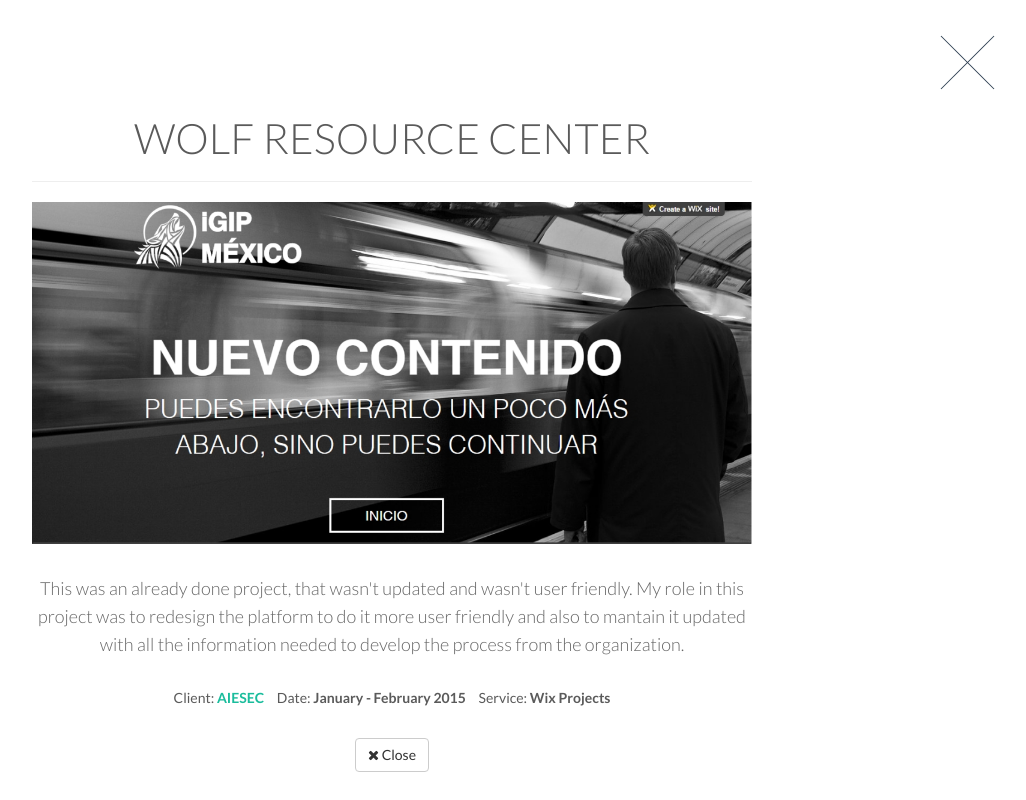
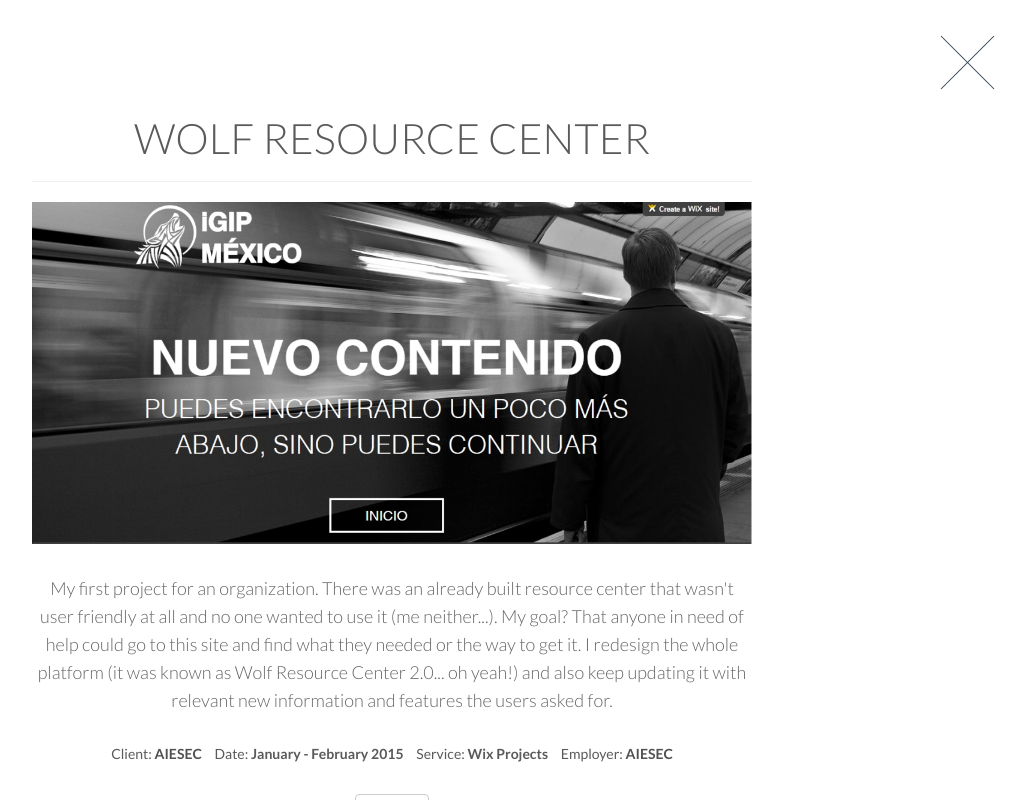
Before and after one commit to Manaric/portfolio, a website: page index.html in a window 1280 px wide. Both pictures are taken after a click on the link 250 px from the left and 1934 px from the top of the page. Shown: the part 1534-2334 px from the top of the page, without its empty margins (248-1274 px from the left). Drawn offline with nearby package versions, Linux system fonts and the light colour scheme; files whose address does not match are found by name.

Commit message:
Updated portfolio information with cooler description

```diff
--- a/assets/css/style.css
+++ b/assets/css/style.css
@@ -105,12 +105,12 @@
   -o-transition: background-color 0.4s linear, color 0.4s linear;
   -ms-transition: background-color 0.4s linear, color 0.4s linear;
   transition: background-color 0.4s linear, color 0.4s linear;
-  color: #1abc9c;
+  color: #515151;
 }
 a :hover,
 a :focus {
   text-decoration: none;
-  color: #696E74;
+  color: #BDBDBD;
 }
 .nopadding {
   padding: 0px !important;
--- a/assets/js/handlebars/data.js
+++ b/assets/js/handlebars/data.js
@@ -13,9 +13,11 @@
 			zoom : "assets/img/portfolio/data/portfolio_00.PNG",
 			href : "http://igipmexico.wix.com/resourcecenter",
 			title : "Wolf Resource Center",
-			description : "This was an already done project, that wasn't updated and wasn't user friendly. My role in this project was to redesign the platform to do it more user friendly and also to mantain it updated with all the information needed to develop the process from the organization.",
+			description : "My first project for an organization. There was an already built resource center that wasn't user friendly at all and no one wanted to use it (me neither...). My goal? That anyone in need of help could go to this site and find what they needed or the way to get it. I redesign the whole platform (it was known as Wolf Resource Center 2.0... oh yeah!) and also keep updating it with relevant new information and features the users asked for.",
 			client : "AIESEC",
-			date : "January - February 2015"
+			date : "January - February 2015",
+			employer : "AIESEC",
+			employer_url : "https://aiesec.org"
 		},
 		{
 			id : 1,
@@ -25,9 +27,11 @@
 			zoom : "assets/img/portfolio/data/portfolio_01.PNG",
 			href : "http://igipmexico.wix.com/wolfacademy",
 			title : "Wolf Academy",
-			description: "This was a project to have all the information to train new members, presentations that are done in national conferences (avoiding data loss) and all training courses that the association offers in this area. I developed it from scratch and mantain it updated.",
+			description : "My team recognized that the other project I did (please see my other project: Wolf Resource Center) was having success and the program directors where using it. So we faced another issue: the members of the committes weren't able to access training material or resources for basic processes, so with the national team we came to the idea of making this platform: Wolf Academy. Here was all the information, videos, trainings, memes (and more!) needed so the members in charge of developing the Global Internship Program could develop their work. The platform was such a hit that the National Board started implementing it in the other areas of the orgranization too!",
 			client : "AIESEC",
-			date : "August 2015"
+			date : "August 2015",
+			employer : "AIESEC",
+			employer_url : "https://aiesec.org"
 		},
 		{
 			id : 2,
@@ -37,9 +41,11 @@
 			zoom : "assets/img/portfolio/data/portfolio_02.png",
 			href : "http://campuscity.com.mx/",
 			title : "Campus City",
-			description : "This is a site for a new project in Chihuahua City. This web page is intended to show information for a non-yet realized project, so most of the information and pictures are from renders and ideas. I was encomended to develop the site from scratch, because the owners had it but they lost it because they stopped paying for hosting so they needed it again.",
+			description : "Is not easy to develop a project from scratch from just images that the client needed in a short period of time. The reason? They lost their past platform due to a lack of backup and losting their host providers. I was encomended to develop the site that looked completely the same as the original one. In my way developing it, I asked the client if they wanted some changes or improvements on it that I added, like a fixed menu bar and a parallax effect on the background image, but everything else should stay the same.",
 			client : "GAMMA Inmobiliaria",
-			date : "July - August 2016"
+			date : "July - August 2016",
+			employer : "SOSTECH",
+			employer_url : "http://sostech.com.mx"
 		},
 		{
 			id : 3,
@@ -49,9 +55,11 @@
 			zoom : "assets/img/portfolio/data/portfolio_03.PNG",
 			href : "http://inmobigamma.com/",
 			title : "Inmobigamma",
-			description : "Inmobigamma is a platform designed to start developing sales for the next year in a newly created section in Chihuahua city. This platform have been developed to be a showcase of a real state company (GAMMA Inmobiliaria) to sell properties, it doesn't include any kind of payment method, but it have useful plugins to deploy properties and other handy stuff for the customer.",
+			description : "The client from Campus City (see my other project) was satisfied with my work developing this site so they encomended another one, this time it was a real state site. This one was of my first projects developing on the WordPress platform, but that didn't mean I wouldn't do my best. It was a lot of research and learning (sorry, newbie...) but at the end I delivered this site, it integrates a first page that welcomes any visitor and explains the company and it have a subdomain that manages all the real state functionality.",
 			client : "GAMMA Inmobiliaria",
-			date : "August 2016"
+			date : "August 2016",
+			employer : "SOSTECH",
+			employer_url : "http://sostech.com.mx"
 		},
 		{
 			id : 4,
@@ -59,11 +67,13 @@
 			img : "assets/img/portfolio/thumbnails/portfolio_04.png",
 			type : "Wordpress Website",
 			zoom : "assets/img/portfolio/data/portfolio_04.png",
-			href : "http://www.a-shirt.club/",
+			href : "https://www.a-shirt.club/",
 			title : "A-Shirt",
-			description : "X-Shirt is a peruvian startup that have a great environmental objective by supplying a really good product to the market. I was in charge of helping them to develop a mockup design for their platform with the new products they want to introduce and also I made design changes using LESS.",
-			client : "X-Shirt",
-			date : "June - August 2016"
+			description : "In the summer of 2016 I went in an intership to Lima, Peru. There I met X-Shirt, a startup trying to make a change in the value chain, mainly with the cotton products, where all receive what they deserve. I loved their idea when I understood completely what they wanted to acheive (search for them! You'll love them too!). Now they aren't called X-Shirt, they changed their name to World Trade Fibers. The platform I developed with them unfortunately is down :( but is nothing bad, because it changed to a new, more robust, scalable and better platform! And the best of all... I'm part of that improvement! If you try to go to A-Shirt (old platform), it will redirect you to the new one, try it, or save it for when you see it in other of my developed projects ;)",
+			client : "World Trade Fibers",
+			date : "June - August 2016",
+			employer : "World Trade Fibers",
+			employer_url : "https://wtf.style/about-us/"
 		},
 		{
 			id : 5,
@@ -71,11 +81,13 @@
 			img : "assets/img/portfolio/thumbnails/portfolio_05.png",
 			type : "Wordpress Website",
 			zoom : "assets/img/portfolio/data/portfolio_05.PNG",
-			href : "http://www.laboratoriosbelar.com/",
+			href : "https://www.laboratoriosbelar.com/",
 			title : "Laboratorios Belar",
-			description : "Laboratorios Belar is a clinic laboratory where anyone can go there to make a lot of different studies. This was a freelancer development and was mainly developed using WordPress and, since it was only a showcase of the clinical test they do, it didn't need any coding.",
+			description : "One of my freelance works (some of them I couldn't add them here because the client never publish them :( is really sad...). I mainly developed this project using WordPress so some features and part of the theme I didn't developed it directly, but I added some functionality too. Maybe will be hard to find because the client change the site since I developed it (they are constantly changing it). But you can enter and see some of my esence is still there.",
 			client : "Laboratorios Belar",
-			date : "May 2016"
+			date : "May 2016",
+			employer : "Freelancer",
+			employer_url : "#"
 		},
 		{
 			id : 6,
@@ -85,9 +97,11 @@
 			zoom : "assets/img/portfolio/data/portfolio_06.PNG",
 			href : "http://www.kleandepot.mx",
 			title : "Klean Depot",
-			description : "This is a site that I was asked to develop in a weekend (literally). This was a freelancer job I did and the client only needed a site that could show some information about them. For this I didn't code anything, only using WordPress plugins and themes to do it (it was also because of the time they gave me).",
+			description : "Another freelance work. This client asked for the site in a weekend (literally, they don't know what is behind development...), because they needed to show it in a demostration next monday. I did my best trying to make the site, unfortunately (I don't know if the client found out that they didn't needed a website or they tried something else to reach their market), they shut down the site :( I'm sad because I liked the site, it was cool... I promise! But it was just online like 6 months.",
 			client : "Klean Depot",
-			date : "June 2016"
+			date : "June 2016",
+			employer : "Freelancer",
+			employer_url : "#"
 		},
 		{
 			id : 7,
@@ -97,9 +111,11 @@
 			zoom : "assets/img/portfolio/data/portfolio_07.PNG",
 			href : "https://m-shirt.club/",
 			title : "M-Shirt",
-			description : "This is the first crowdfunding site that we developed in the company I work for (X-Shirt). The goal for this site is to find people interested in the new product that the company is going to launch and invite them to show their support by crowdfuning the project and, by that, receiving a new product. In this project I was in charge of the development team to get this site done, I was involved both in planning and development.",
-			client : "X-Shirt",
-			date : "September 2016"
+			description : "If you saw my other projects, I talked about X-Shirt (now World Trade Fibers), that is the company I worked for in Lima, Peru. After I return to Mexico to continue my studies, my old boss called me and asked me if I don't wanted to continue working with them... online! I was really happy to hear that, because is one of the reasons I chose this degree: so I could work to anyone anywhere. For this project it was different than the first one, now I had more experience so I was leading the development team for launching the site, using A-Shirt platform as a model. At the end, this site had the same end as A-Shirt (they died for a better cause). Now, this link also redirect to a section of the new site... is your choice, check it out now or wait to see it later in my portfolio ;)",
+			client : "World Trade Fibers",
+			date : "September 2016",
+			employer : "World Trade Fibers",
+			employer_url : "https://wtf.style/about-us/"
 		},
 		{
 			id : 8,
@@ -109,9 +125,11 @@
 			zoom : "assets/img/portfolio/data/portfolio_08.jpg",
 			href : "http://asturiasresidencial.com.mx/",
 			title : "Residencial Asturias",
-			description : "Residencial Asturias is a residential area in Chihuahua City. Is distributed in three stages with a total of 200 residential lots, surrounded by natural parks in the area and privileged visits to the city, which seek to integrate into a single concept of security, armony and exclusivity.",
+			description : "If you saw Campus City and Inmobigamma projects you will come to a conclusion that this is the third project this client developed with us! It seems they liked our work! For this new work, the client was aiming to have a landing page that will make their clients know more about them and make a contact.",
 			client : "GAMMA Inmobiliaria",
-			date : "December 2016"
+			date : "December 2016",
+			employer : "SOSTECH",
+			employer_url : "http://sostech.com.mx"
 		},
 		{
 			id : 9,
@@ -119,11 +137,13 @@
 			img : "assets/img/portfolio/thumbnails/portfolio_09.png",
 			type : "Magento Website",
 			zoom : "assets/img/portfolio/data/portfolio_09.jpg",
-			href : "http://detalhe.com.mx/",
+			href : "https://detalheaccessories.mx/",
 			title : "Detalhe Accessories E-Commerce",
-			description : "Detalhe is a customized gift company from Chihuahua City. Also, they sell mexican artisan jewelry though all the country. This is a Magento E-Commerce built for the company, in order to increase their online sales so they can reach more places, even other countries. This platform have an integration with social media (Facebook) so it is possible to sell through it.",
+			description : "As part of my formation in the university, I coordinated a team of developers to make an e-commerce project for a gift company from the city. In this project we were advised by a teacher and I learned a lot about making a project plan and excecute it with a developing team that didn't care much about the project delivery because they where focused with a parallel project we developed for another client.",
 			client : "Detalhe",
-			date : "February - May 2017"
+			date : "February - May 2017",
+			employer : "University/Student",
+			employer_url : "#"
 		},
 		{
 			id : 10,
@@ -133,9 +153,11 @@
 			zoom : "assets/img/portfolio/data/portfolio_10.jpg",
 			href : "http://tygmedical.azurewebsites.net",
 			title : "TyG Medical Web Application",
-			description : "TyG Medical is a medical services company that provides support to the industry and is located in Chihuahua City. In order to have a better communication with their collaborators that are in their clients facilities, we (a team of developers and I, as the leader of that team) developed a web application that could help the HR department to have a fluent communication. Also, it implements an inventory management section, where medics can request more medicament and the company administration can manage those request and the medicament.",
+			description : "This project was developed in parallel with Detalhe Accessories e-commerce store. This project was a challenge because was with a new technology that we didn't knew much and with no much time to learn about it. We made a great effort for finishing this project, unfortunately the company never pull out the project and it ended just like an academic project only.",
 			client : "TyG Medical",
-			date : "February - May 2017"
+			date : "February - May 2017",
+			employer : "University/Student",
+			employer_url : "#"
 		},
 		{
 			id : 11,
@@ -143,11 +165,13 @@
 			img : "assets/img/portfolio/thumbnails/portfolio_11.png",
 			type : "Wordpress Website",
 			zoom : "assets/img/portfolio/data/portfolio_11.jpg",
-			href : "http://www.wtf.style/",
-			title : "WTF Style Online Store",
-			description : "WTF is the new image of what it was X-Shirt. Now, with a whole new organization we have created a new sales platform project, where each brand can be managed separately but can interact between them too! It's also able to show the customers where their products where made (with exact locations!). All this is created using WordPress CMS structure.",
-			client : "WTF Style",
-			date : "Coming soon"
+			href : "https://www.wtf.style/",
+			title : "WTF Style Store",
+			description : "If you saw my other projects with World Trade Fibers (X-Shirt), well this is the project I was talking about. This is the one that replaced both M-Shirt and A-Shirt but promise so much more. Right now is an e-commerce for the company products, but this is the start of the platform that aims to change the chain of value in the cotton market. This will be an interesting project, so stay tunned to know more about it!",
+			client : "World Trade Fibers",
+			date : "August 2017 - Now",
+			employer : "World Trade Fibers",
+			employer_url : "https://wtf.style/about-us/"
 		}
 	]
 };
```
Also changed, not shown: index.html (+6 -6 lines).
